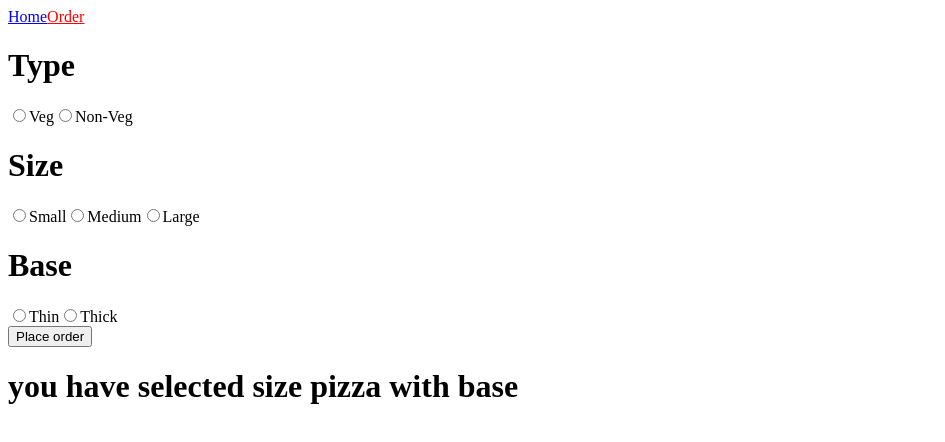
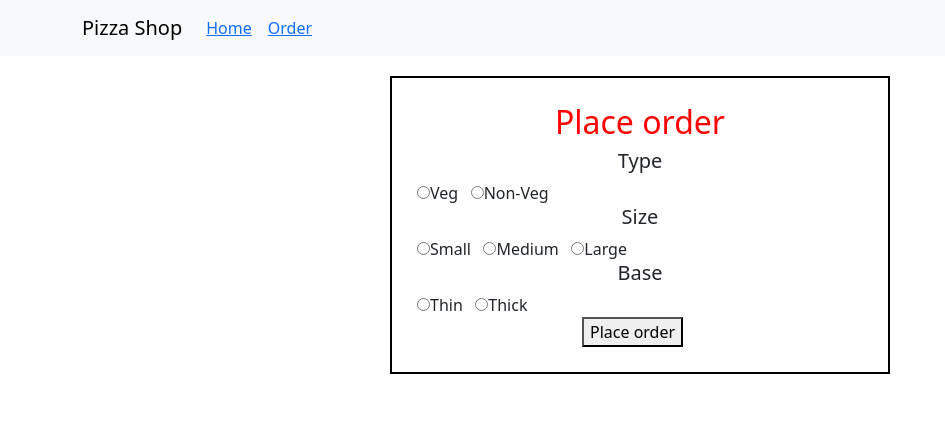
Before and after one commit to Shubham20002/PizzaShop, a React (Create React App) app: page /order in a window 1280 px wide. Shown: the top 442 px of the page, without its empty margins (0-945 px from the left). Built offline with nearby package versions, Linux system fonts and the light colour scheme.

Commit message:
navbar(header) created

```diff
--- a/package.json
+++ b/package.json
@@ -6,8 +6,10 @@
     "@testing-library/jest-dom": "^5.17.0",
     "@testing-library/react": "^13.4.0",
     "@testing-library/user-event": "^13.5.0",
+    "bootstrap": "^5.3.2",
     "firebase": "^10.7.2",
     "react": "^18.2.0",
+    "react-bootstrap": "^2.10.0",
     "react-dom": "^18.2.0",
     "react-router-dom": "^6.21.3",
     "react-scripts": "5.0.1",
--- a/src/App.js
+++ b/src/App.js
@@ -2,12 +2,13 @@ import React from 'react';
 import {createBrowserRouter,RouterProvider,} from 'react-router-dom'
 import Form from './components/form'
 import Mainpage from './components/mainpage';
-import Navbar from './components/navbar';
+import 'bootstrap/dist/css/bootstrap.min.css';
+import Header from './components/header';
 
 
 export default function App() {
   const router=createBrowserRouter([
-    {path:'/',element:<Navbar/>,children:[
+    {path:'/',element:<Header/>,children:[
       {path:'',element:<Mainpage/>},
       {path:'/order',element:<Form/>},
 
--- a/src/components/form.js
+++ b/src/components/form.js
@@ -1,5 +1,6 @@
-import { useEffect, useState } from "react";
+import { useEffect, useState, } from "react";
 import {db} from '../firebaseinit';
+import { useNavigate } from "react-router-dom";
 import { collection, addDoc } from "firebase/firestore";
 
 export default function Form(){
@@ -7,7 +8,7 @@ export default function Form(){
       const [orderdata,setOrderdata]=useState({type:"",size:"",base:""});
       // tostore all orders
       const [orders,setOrders]=useState([]);
-
+      const navigate = useNavigate();
 
 
       async function handleSubmit(e){
@@ -23,46 +24,53 @@ export default function Form(){
           console.log("Document written with ID: ", docRef.id);
           setOrderdata({type:"",size:"",base:""})
         // console.log(orders);
+        navigate('/');
     }
 
 
     return(
         <>
-        <div>
-        <form action="" onSubmit={handleSubmit} >
+        <div style={{marginLeft:"auto",display: 'flex',
+                    alignItems: 'center',justifyContent: 'center',marginTop:"20px"}}>
+        <form action="" onSubmit={handleSubmit} style={{border:"2px solid black ",padding:"25px", width:"500px"}} >
             {/* type of pizza */}
-            <h1>Type</h1>
+            <h2 style={{textAlign:"center",color:"red"}}>Place order</h2>
+            <h5 style={{textAlign:"center"}}>Type</h5>
         <input type="radio" id="type" name="type" value="veg" onChange={(e)=>
          setOrderdata({type:e.target.value,size:orderdata.size,base:orderdata.base})} />
         <label for="html">Veg</label>
+        &nbsp;&nbsp;&nbsp;
 
         <input type="radio" id="type" name="type"  value="non-veg"  onChange={(e)=>
                                     setOrderdata({type:e.target.value,size:orderdata.size,base:orderdata.base})} />
         <label for="css">Non-Veg</label><br/>
           {/*size of pizza  */}
-        <h1>Size</h1>
+        <h5 style={{textAlign:"center"}}>Size</h5>
         <input type="radio" id="size" name="size" value="small"  onChange={(e)=>
                                     setOrderdata({type:orderdata.type,size:e.target.value,base:orderdata.base})}/>
         <label for="html">Small</label>
+        &nbsp;&nbsp;&nbsp;
         <input type="radio" id="size" name="size"  value="medium" onChange={(e)=>
                                     setOrderdata({type:orderdata.type,size:e.target.value,base:orderdata.base})}/>
         <label for="css">Medium</label>
+        &nbsp;&nbsp;&nbsp;
         <input type="radio" id="size" name="size"  value="large" onChange={(e)=>
                                     setOrderdata({type:orderdata.type,size:e.target.value,base:orderdata.base})}/>
         <label for="css">Large</label>
         <br/>
          {/* base size */}
-        <h1>Base</h1>
+        <h5 style={{textAlign:"center"}}>Base</h5>
         <input type="radio" id="base" name="base" value="thin" onChange={(e)=>
                                     setOrderdata({type:orderdata.type,size:orderdata.size,base:e.target.value})}/>
         <label for="html">Thin</label>
+        &nbsp;&nbsp;&nbsp;
         <input type="radio" id="base" name="base" value="thick" onChange={(e)=>
                                     setOrderdata({type:orderdata.type,size:orderdata.size,base:e.target.value})}/>
         <label for="html">Thick</label>
         <br/>
 
-        <button>Place order</button>
-        <h1>you have selected {orderdata.size} size {orderdata.type} pizza with {orderdata.base} base</h1>
+        <button style={{marginLeft:"165px"}}>Place order</button>
+        {/* <p>you have selected {orderdata.size} size {orderdata.type} pizza with {orderdata.base} base</p> */}
 
         </form>
         </div>
--- /dev/null
+++ b/src/components/header.js
@@ -0,0 +1,27 @@
+import Container from 'react-bootstrap/Container';
+import Nav from 'react-bootstrap/Nav';
+import Navbar from 'react-bootstrap/Navbar';
+import { Link,Outlet } from "react-router-dom"
+
+function Header() {
+  return (
+    <>
+    <Navbar expand="lg" className="bg-body-tertiary">
+      <Container>
+        <Navbar.Brand href="#home">Pizza Shop</Navbar.Brand>
+        <Navbar.Toggle aria-controls="basic-navbar-nav" />
+        <Navbar.Collapse id="basic-navbar-nav">
+          <Nav className="me-auto">
+          <Nav.Link > <Link to="/" >Home</Link></Nav.Link>
+          <Nav.Link > <Link to="/order" >Order</Link></Nav.Link>
+
+          </Nav>
+        </Navbar.Collapse>
+      </Container>
+    </Navbar>
+    <Outlet/>
+    </>
+  );
+}
+
+export default Header;
--- a/src/components/navbar.js
+++ /dev/null
@@ -1,14 +0,0 @@
-import React from 'react';
-import { NavLink,Outlet } from "react-router-dom"
-
-export default function Navbar() {
-  return (
-    <>
-    <div>
-    <NavLink to="/" style={({isActive})=>isActive ? {color:"red"}:undefined}>Home</NavLink>
-    <NavLink to="/order" style={({isActive})=>isActive ? {color:"red"}:undefined}>Order</NavLink>
-    <Outlet/>
-    </div>
-    </>
-  )
-}
```
Also changed, not shown: 1 other file (tests, documents, lock files or other folders).
